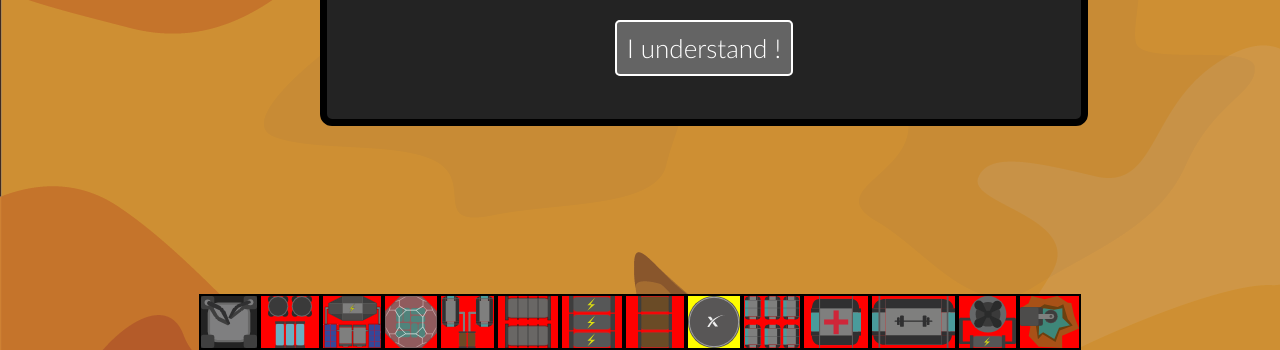
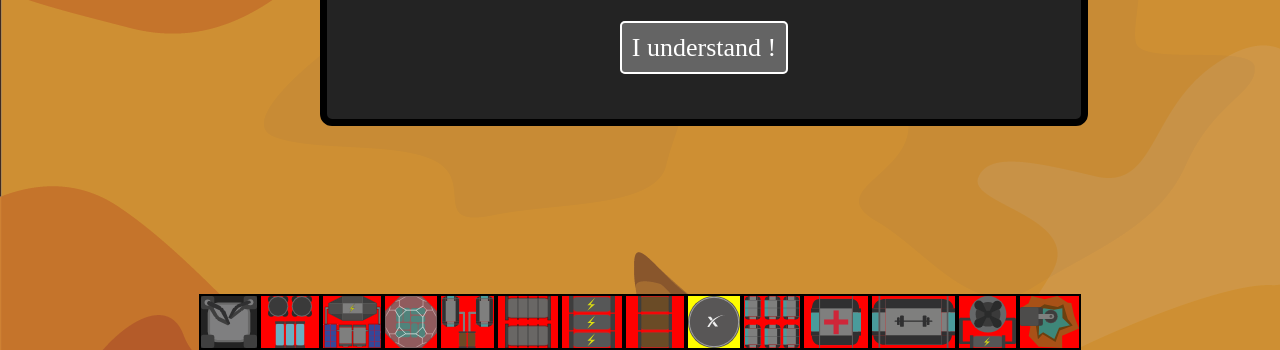
Before and after one commit to SteakBarbare/SpacexColonies, a plain HTML site: page pages/game.html in a window 1280 px wide. Shown: the part 450-800 px from the top of the page. Drawn offline with Linux system fonts and the light colour scheme.

Commit message:
Add files via upload

```diff
--- a/scripts/game.js
+++ b/scripts/game.js
@@ -9,7 +9,9 @@ selectionTitle = selectionDiv.querySelector(".buildingsH1"),
 selectionText = selectionDiv.querySelector(".buildingsDescription"),
 selectionProd = selectionDiv.querySelectorAll(".title"),
 selectionUpgrade = selectionDiv.querySelector(".upgradeButton"),
-selectionErase = selectionDiv.querySelector(".eraseButton")
+selectionErase = selectionDiv.querySelector(".eraseButton");
+
+
 let Application = PIXI.Application,
 loader = PIXI.loader,
 resources = PIXI.loader.resources,
--- a/styles/game.css
+++ b/styles/game.css
@@ -1,7 +1,6 @@
 body{
     overflow:hidden;
     font-size: 0;
-    font-family:"Lato Light"
 }
 /*****************************
 
@@ -721,19 +720,3 @@ body{
     100%{
     }
 }
-@font-face {
-	font-family: "Lato Medium";
-	src: url("../fonts/Lato-Medium.ttf")
-}
-@font-face {
-	font-family: "Lato Black";
-	src: url("../fonts/Lato-Heavy.ttf")
-}
-@font-face {
-	font-family: "Lato Light";
-	src: url("../fonts/Lato-Light.ttf")
-}
-@font-face {
-	font-family: "Lato Thin";
-	src: url("../fonts/Lato-Hairline.ttf")
-}
```
